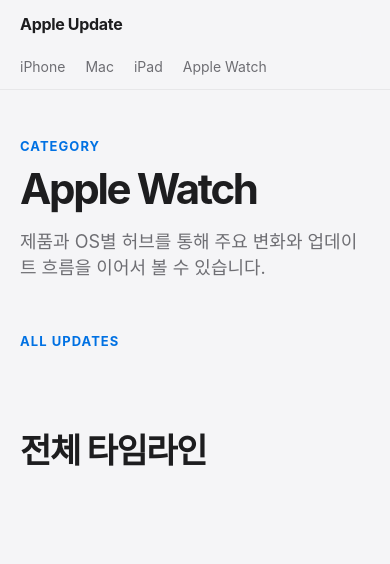
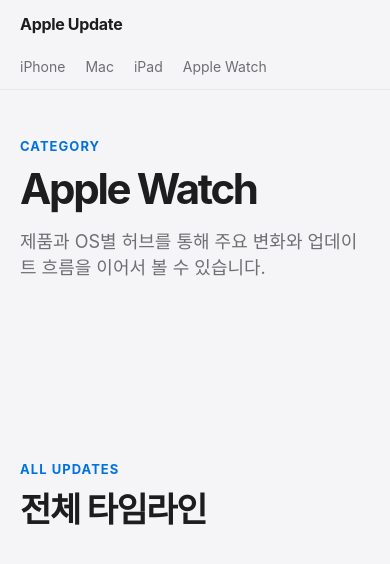
Before and after one commit to Edwin-space/apple, a Next.js app: page /category/apple-watch in a window 390 px wide. Shown: the top 564 px of the page. Built offline with nearby package versions, Linux system fonts and the light colour scheme.

Commit message:
feat: style product archive timelines

```diff
--- a/app/globals.css
+++ b/app/globals.css
@@ -19,16 +19,24 @@
 .brand { font-weight: 700; letter-spacing: -.02em; }
 .nav { display: flex; flex-wrap: wrap; gap: 20px; color: var(--muted); font-size: 14px; }
 .hero { padding: 72px 0 34px; }
+.heroCompact { padding-bottom: 24px; }
 .eyebrow { color: var(--accent); font-weight: 700; font-size: 13px; text-transform: uppercase; letter-spacing: .08em; }
 h1 { max-width: 900px; font-size: clamp(42px, 7vw, 84px); line-height: .98; letter-spacing: -.055em; margin: 14px 0 20px; }
 .hero p { max-width: 720px; color: var(--muted); font-size: clamp(18px, 2vw, 24px); line-height: 1.45; }
-.categoryGrid, .articleGrid { display: grid; grid-template-columns: repeat(2, minmax(0, 1fr)); gap: 20px; padding: 20px 0 72px; }
-.card { background: var(--surface); border-radius: var(--radius); overflow: hidden; box-shadow: var(--shadow); }
+.categoryGrid, .articleGrid, .productGrid { display: grid; grid-template-columns: repeat(2, minmax(0, 1fr)); gap: 20px; padding: 20px 0 72px; }
+.card { background: var(--surface); border-radius: var(--radius); overflow: hidden; box-shadow: var(--shadow); transition: transform .2s ease, box-shadow .2s ease; }
+.card:hover { transform: translateY(-2px); box-shadow: 0 18px 48px rgba(0,0,0,.1); }
 .categoryCard { min-height: 220px; padding: 32px; display: flex; flex-direction: column; justify-content: flex-end; }
 .categoryCard h2 { font-size: 34px; letter-spacing: -.04em; margin: 0 0 8px; }
-.categoryCard p, .articleMeta, .articleSummary { color: var(--muted); }
+.categoryCard p, .articleMeta, .articleSummary, .productCard p, .productCard span { color: var(--muted); }
+.productGrid { grid-template-columns: repeat(4, minmax(0, 1fr)); }
+.productCard { min-height: 190px; padding: 26px; display: flex; flex-direction: column; }
+.productCard h3 { margin: 12px 0 10px; font-size: 25px; letter-spacing: -.035em; }
+.productCard p { margin: 0; line-height: 1.5; flex: 1; }
+.productCard span { margin-top: 22px; font-size: 12px; }
 .articleCard img, .articleHero img { width: 100%; display: block; object-fit: cover; background: #e8e8ed; }
-.articleCard img { aspect-ratio: 16/9; }
+.articleCard img, .articleImageFallback { aspect-ratio: 16/9; }
+.articleImageFallback { background: linear-gradient(135deg, #ececf0, #d8d8de); }
 .articleBody { padding: 26px; }
 .articleBody h2 { font-size: 28px; line-height: 1.12; letter-spacing: -.035em; margin: 8px 0 12px; }
 .articleMeta { font-size: 13px; }
@@ -41,9 +49,22 @@
 .articleCopy h2 { margin-top: 42px; font-size: 28px; }
 .articleCopy p, .articleCopy li { font-size: 18px; line-height: 1.8; color: #3a3a3c; }
 .credit { margin-top: 10px; color: var(--muted); font-size: 12px; }
-.sectionTitle { padding-top: 46px; font-size: 34px; letter-spacing: -.04em; }
+.sectionHeader { padding-top: 46px; display: flex; align-items: end; justify-content: space-between; }
+.sectionTitle { margin: 6px 0 0; font-size: 34px; letter-spacing: -.04em; }
+.timelineList { padding: 8px 0 96px; }
+.timelineItem { display: grid; grid-template-columns: 140px minmax(0, 1fr); gap: 24px; padding: 18px 0; border-top: 1px solid var(--line); }
+.timelineDate { padding-top: 16px; color: var(--muted); font-size: 13px; font-variant-numeric: tabular-nums; }
+.articleCardCompact { display: grid; grid-template-columns: minmax(220px, 34%) minmax(0, 1fr); }
+.articleCardCompact img, .articleCardCompact .articleImageFallback { height: 100%; min-height: 230px; aspect-ratio: auto; }
+@media (max-width: 900px) {
+  .productGrid { grid-template-columns: repeat(2, minmax(0, 1fr)); }
+}
 @media (max-width: 760px) {
   .headerInner { align-items: flex-start; flex-direction: column; padding: 14px 0; }
-  .categoryGrid, .articleGrid { grid-template-columns: 1fr; }
+  .categoryGrid, .articleGrid, .productGrid { grid-template-columns: 1fr; }
   .hero { padding-top: 48px; }
+  .timelineItem { grid-template-columns: 1fr; gap: 8px; }
+  .timelineDate { padding-top: 0; }
+  .articleCardCompact { grid-template-columns: 1fr; }
+  .articleCardCompact img, .articleCardCompact .articleImageFallback { min-height: 0; aspect-ratio: 16/9; }
 }
```
